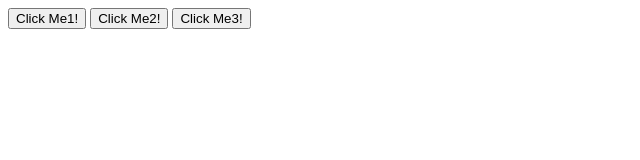
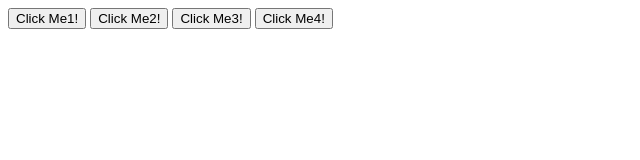
Before and after one commit to raredown/gitcliente, a plain HTML site: page primera.html in a window 1280 px wide. Shown: the whole page, without its empty margins (0-640 px from the left). Drawn offline with Linux system fonts and the light colour scheme.

Commit message:
Pruebas todos

```diff
--- a/codigo.js
+++ b/codigo.js
@@ -6,3 +6,21 @@ function mensajeDeFuera() {
 function mensajeTres(texto) {
     alert(texto);
 }
+function operacion() {
+  var numeroUno = 0; numeroDos = 0; resultado = 0;
+  numeroUno = prompt ('introduce un numero');
+  numeroDos = prompt ('introduce un numero');
+  resultado = parseInt(numeroUno) + parseInt(numeroDos);
+  alert('el reultado de la suma es: '+resultado)
+
+  numeroUno = prompt ('introduce un numero');
+  numeroDos = prompt ('introduce un numero');
+  resultado = parseInt(numeroUno) - parseInt(numeroDos);
+  alert('el reultado de la resta es: '+resultado)
+
+  numeroUno = prompt ('introduce un numero');
+  numeroDos = prompt ('introduce un numero');
+  resultado = parseInt(numeroUno) / parseInt(numeroDos);
+  alert('el reultado de la division es: '+resultado)
+
+}
--- a/primera.html
+++ b/primera.html
@@ -14,6 +14,7 @@
     <button type="button" name="pulse" id="" onclick="mensaje()">Click Me1!</button>
     <button type="button" name="pulse" id="" onclick="mensajeDeFuera()">Click Me2!</button>
     <button type="button" name="pulse" id="" onclick="mensajeTres('Vamos a calmarnos')">Click Me3!</button>
+    <button type="button" name="pulse" id="" onclick="operacion()">Click Me4!</button>
 
 
   </body>
```
